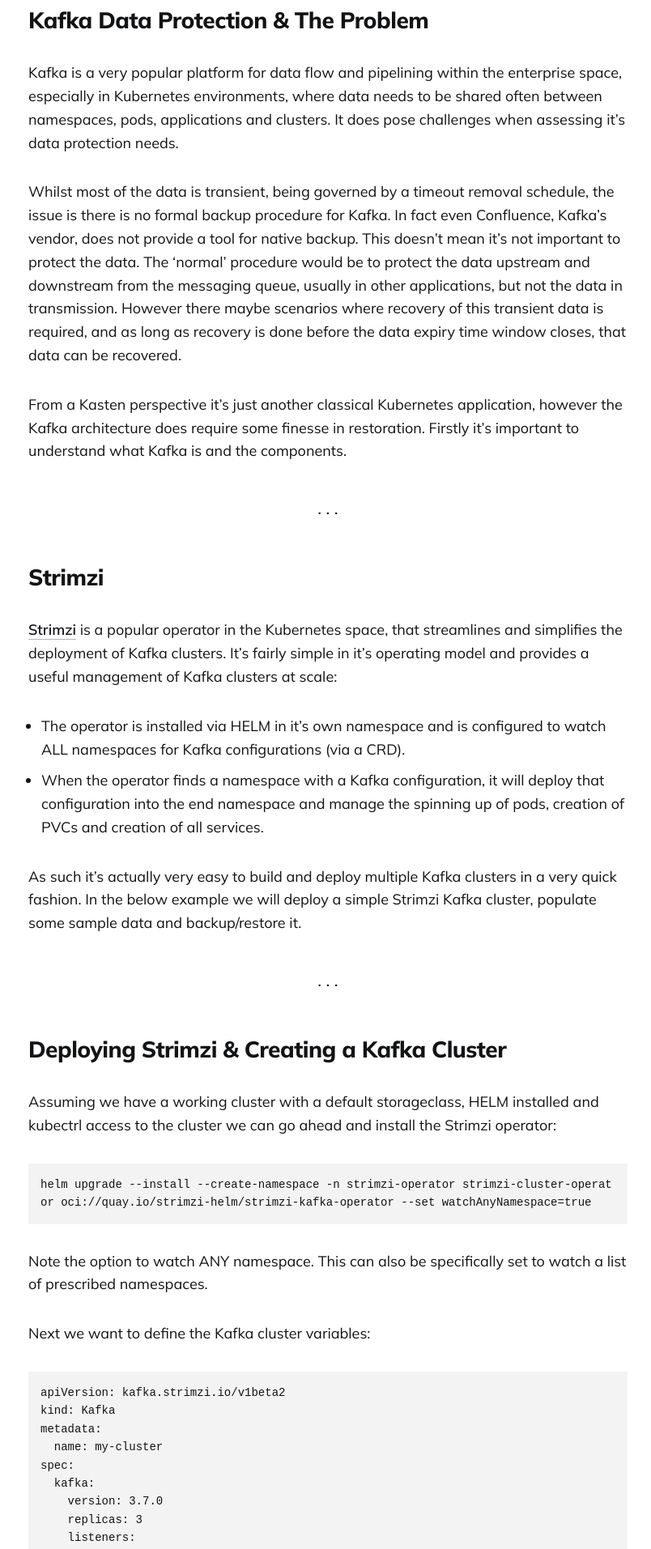
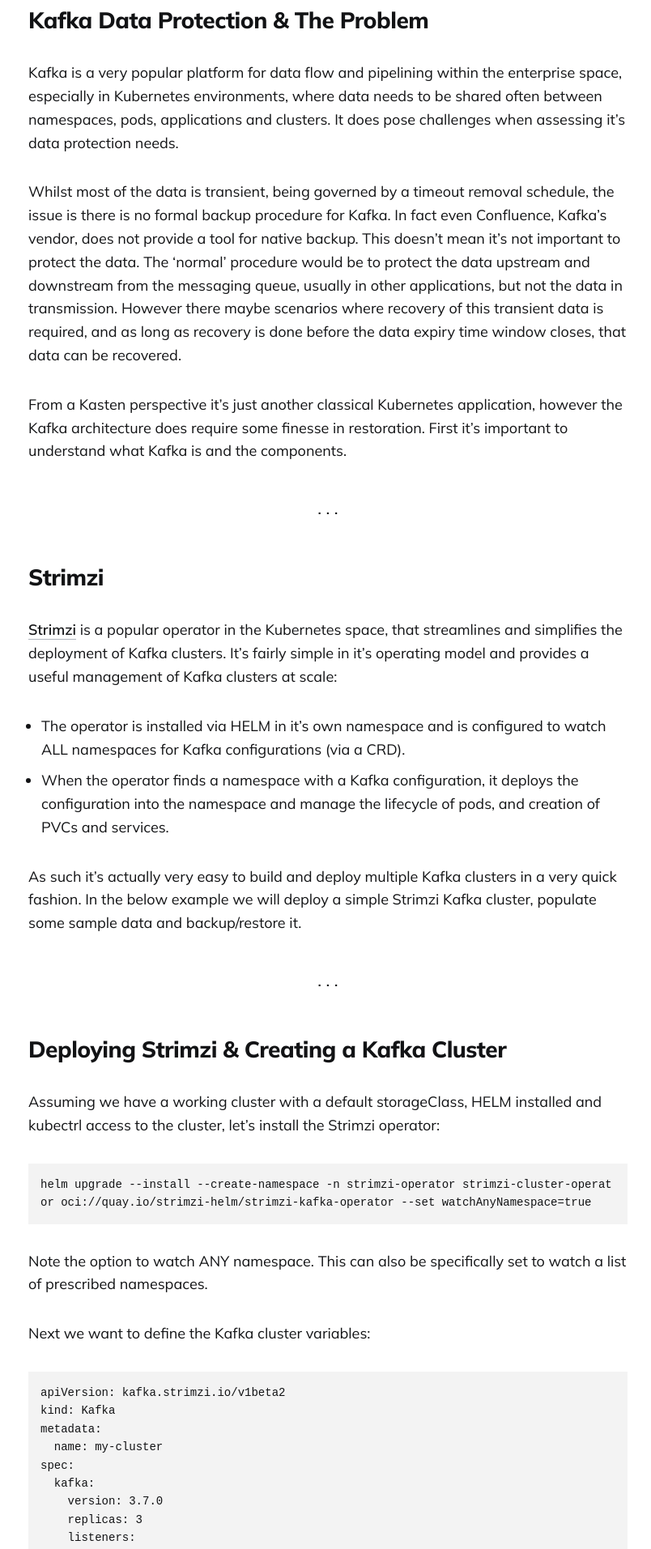
Before and after one commit to newellbrandon/kastendevhub.github.io, a Jekyll site: the page built from _posts/2024-06-03-kasten-and-strimzi-kafka.markdown, in a window 1280 px wide. Shown: the part 839-2752 px from the top of the page at 81% size, without its empty margins (235-1039 px from the left). Built offline with Jekyll 4.4.1, drawn with Linux system fonts in a browser that asks for light colours; comment, search, counter and statistics services are not loaded.

Commit message:
suggestion smohandassk10

````diff
--- a/_posts/2024-06-03-kasten-and-strimzi-kafka.markdown
+++ b/_posts/2024-06-03-kasten-and-strimzi-kafka.markdown
@@ -16,7 +16,7 @@ Kafka is a very popular platform for data flow and pipelining within the enterpr
 
 Whilst most of the data is transient, being governed by a timeout removal schedule, the issue is there is no formal backup procedure for Kafka. In fact even Confluence, Kafka's vendor, does not provide a tool for native backup. This doesn't mean it's not important to protect the data. The 'normal' procedure would be to protect the data upstream and downstream from the messaging queue, usually in other applications, but not the data in transmission. However there maybe scenarios where recovery of this transient data is required, and as long as recovery is done before the data expiry time window closes, that data can be recovered.
 
-From a Kasten perspective it's just another classical Kubernetes application, however the Kafka architecture does require some finesse in restoration. Firstly it's important to understand what Kafka is and the components.
+From a Kasten perspective it's just another classical Kubernetes application, however the Kafka architecture does require some finesse in restoration. First it's important to understand what Kafka is and the components.
 
 
 ***
@@ -26,7 +26,7 @@ From a Kasten perspective it's just another classical Kubernetes application, ho
 [Strimzi](https://strimzi.io/) is a popular operator in the Kubernetes space, that streamlines and simplifies the deployment of Kafka clusters. It's fairly simple in it's operating model and provides a useful management of Kafka clusters at scale:
 
 *  The operator is installed via HELM in it's own namespace and is configured to watch ALL namespaces for Kafka configurations (via a CRD).
-*  When the operator finds a namespace with a Kafka configuration, it will deploy that configuration into the end namespace and manage the spinning up of pods, creation of PVCs and creation of all services.
+*  When the operator finds a namespace with a Kafka configuration, it deploys the configuration into the namespace and manage the lifecycle of pods, and creation of PVCs and services.
 
 As such it's actually very easy to build and deploy multiple Kafka clusters in a very quick fashion. In the below example we will deploy a simple Strimzi Kafka cluster, populate some sample data and backup/restore it.
 
@@ -36,7 +36,7 @@ As such it's actually very easy to build and deploy multiple Kafka clusters in a
 
 ## Deploying Strimzi & Creating a Kafka Cluster
 
-Assuming we have a working cluster with a default storageclass, HELM installed and kubectrl access to the cluster we can go ahead and install the Strimzi operator:
+Assuming we have a working cluster with a default storageClass, HELM installed and kubectrl access to the cluster, let's install the Strimzi operator:
 
 ```
 helm upgrade --install --create-namespace -n strimzi-operator strimzi-cluster-operator oci://quay.io/strimzi-helm/strimzi-kafka-operator --set watchAnyNamespace=true
````
